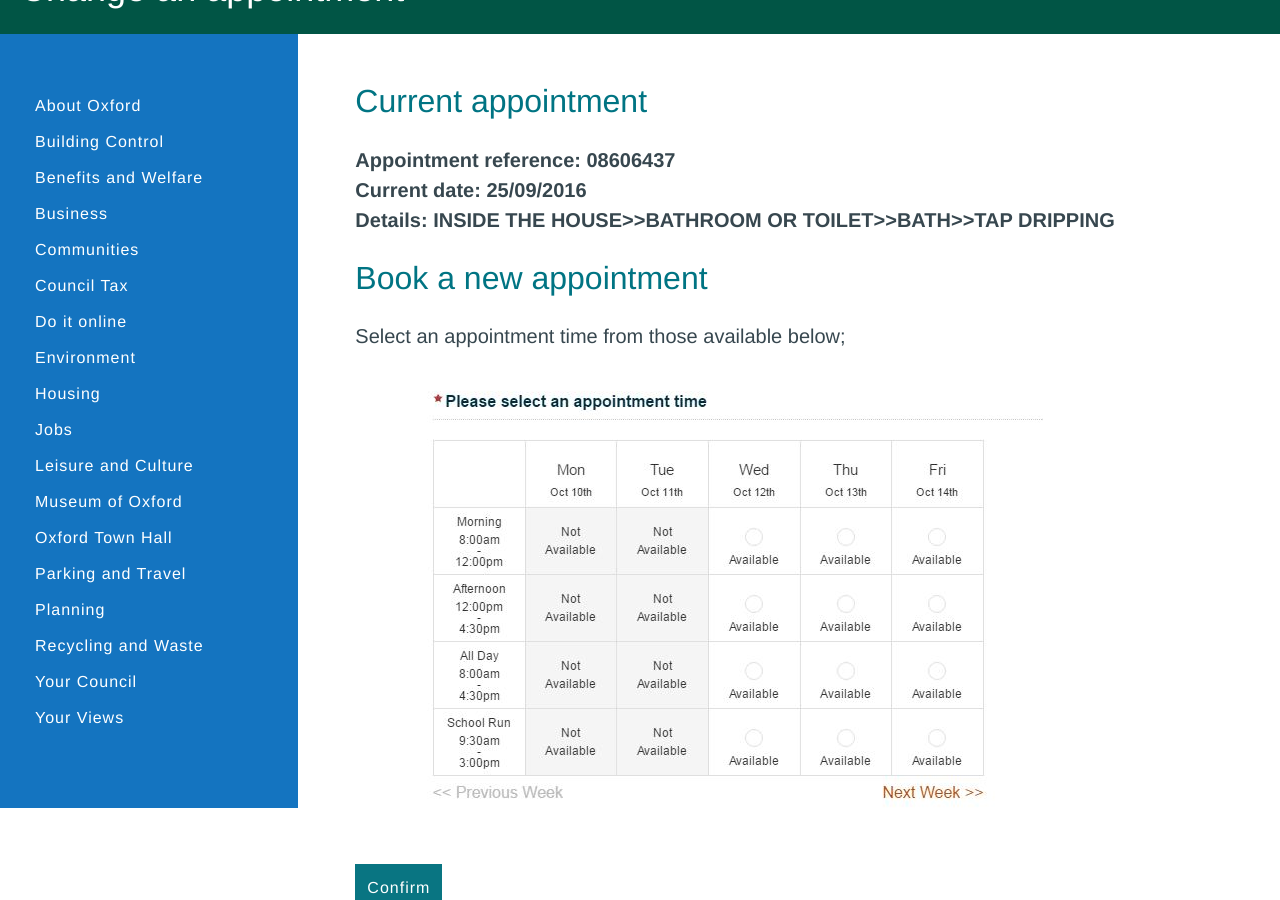
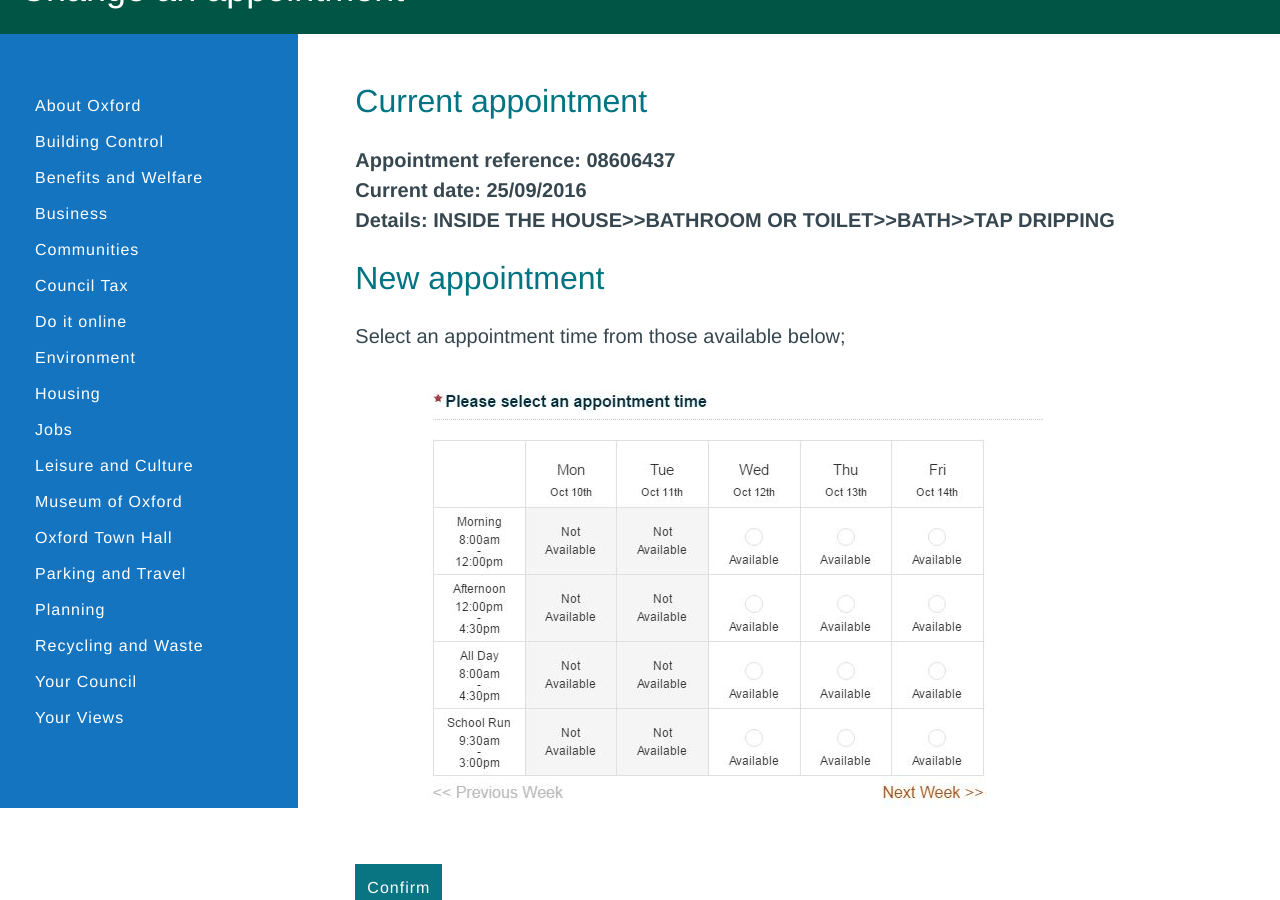
Before and after one commit to OxfordCityCouncil/OxfordCityCouncil.github.io, a Jekyll site: the page built from repairs/change.html, in a window 1280 px wide and 900 px high, scrolled down 314 px. Built offline with Jekyll 4.4.1, drawn with Linux system fonts in a browser that asks for light colours.

Commit message:
Revising headings

```diff
--- a/repairs/change.html
+++ b/repairs/change.html
@@ -8,7 +8,7 @@ title: Change an appointment
   Current date: 25/09/2016</br>
   Details: INSIDE THE HOUSE>>BATHROOM OR TOILET>>BATH>>TAP DRIPPING</strong></p>
 
-<h2>Book a new appointment</h2>
+<h2>New appointment</h2>
 <p>Select an appointment time from those available below;</p>
 <img src="../images/appointment screen.JPG">
 <p><a class="button" href="change-confirm.html">Confirm</a>
```
